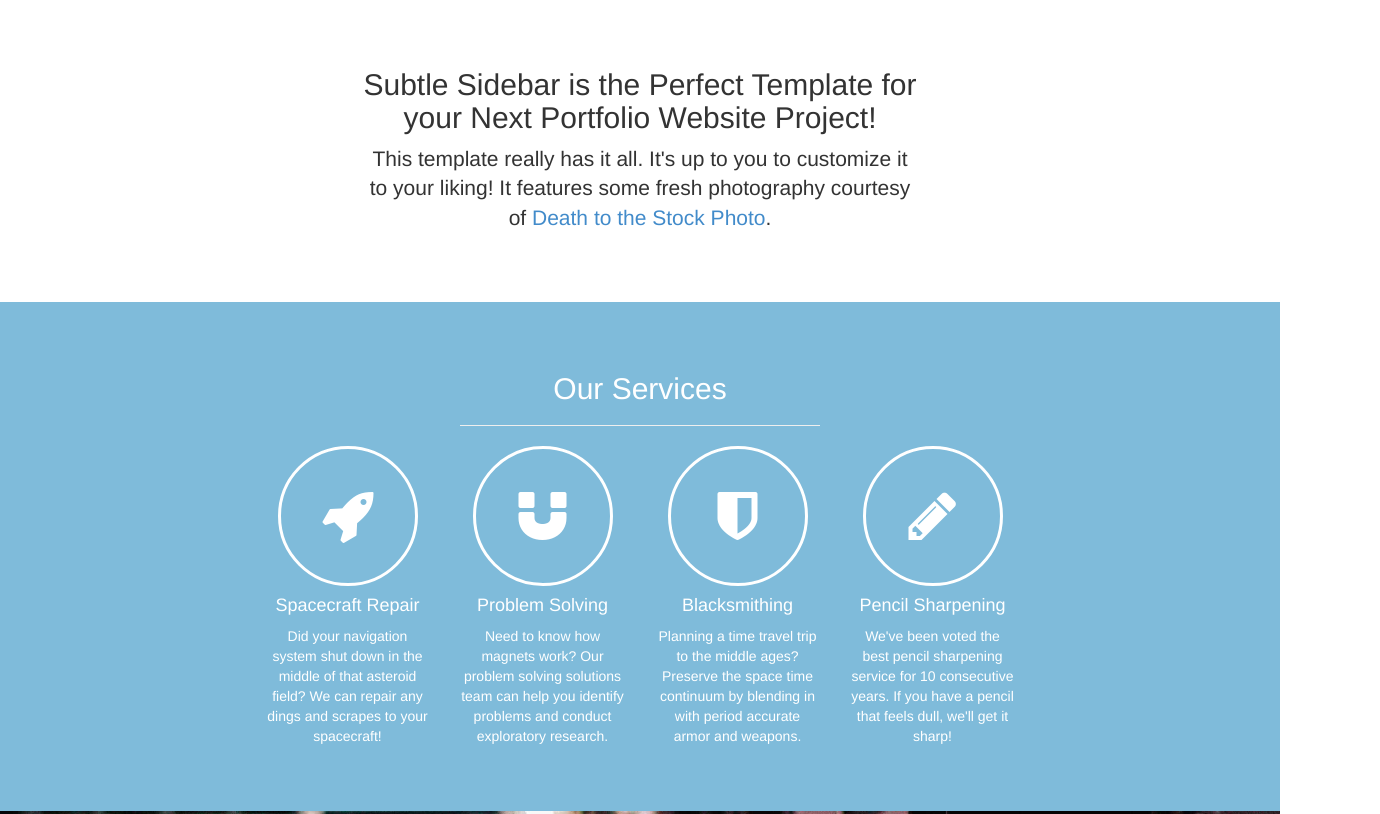
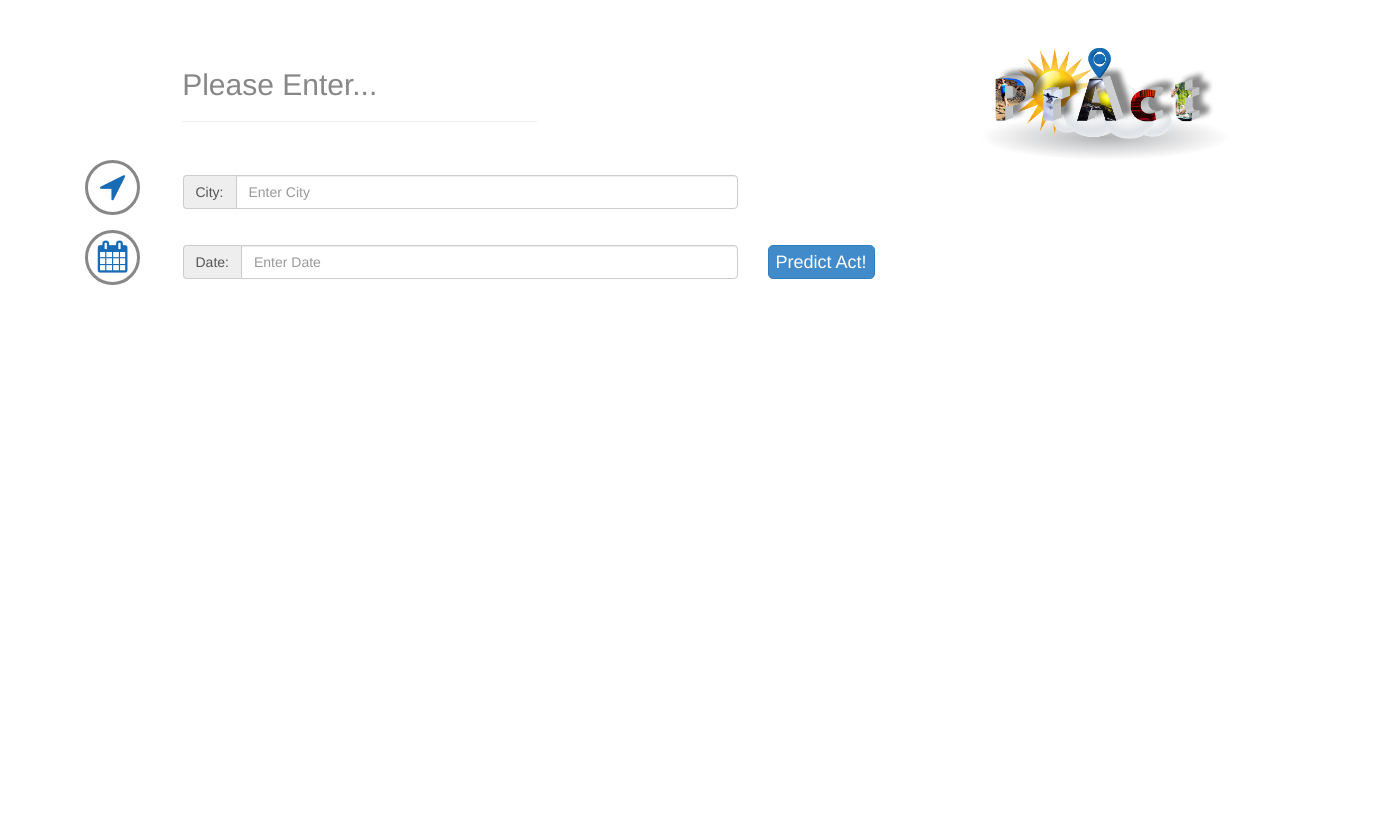
Before and after one commit to WYSIWYG-Fan/PrAct, a plain HTML site: page FrontEnd/stylish-portfolio/index.html in a window 1280 px wide. Shown: the part 802-1616 px from the top of the page, 1380 px wide, since content can reach past the window. Drawn offline with Linux system fonts and the light colour scheme.

Commit message:
Changes FrontEnd

```diff
--- a/FrontEnd/stylish-portfolio/css/stylish-portfolio.css
+++ b/FrontEnd/stylish-portfolio/css/stylish-portfolio.css
@@ -122,30 +122,41 @@ body {
 
 .intro {
   padding: 50px 0;
-}
+color: #878787;
+  }
 
 /* Services */
 
 .services {
   background: #7fbbda;
   padding: 50px 0;
-  color: #ffffff;
+  color: #878787;
 }
+
+
 
 .service-item {
   margin-bottom: 15px;
 }
 
 i.service-icon {
-  border: 3px solid #ffffff;
+  border: 3px solid #878787;
   border-radius: 50%;
   display: inline-block;
-  font-size: 56px;
-  width: 140px;
-  height: 140px;
-  line-height: 136px;
+  font-size: 32px;
+  color: #186cb5;
+  width: 55px;
+  height: 55px;
+  line-height: 48px;
   vertical-align: middle;
   text-align: center;
+}
+
+.btn-l {
+  padding: 7px 7px;
+  font-size: 18px;
+  line-height: 1.0;
+  border-radius: 5px;
 }
 
 /* Callout */
@@ -153,13 +164,14 @@ i.service-icon {
 .callout {
   color: #ffffff;
   display: table;
-  height: 400px;
+  height: 300px;
   width: 100%;
   background: url(../img/callout.jpg) no-repeat center center fixed;
-  -webkit-background-size: cover;
-  -moz-background-size: cover;
-  -o-background-size: cover;
-  background-size: cover;
+  -webkit-background-size: 100%;
+  -moz-background-size: 100%;
+  -o-background-size: 100%;
+  background-size: 100%;
+  margin: 100px;
 }
 
 /* Portfolio */
@@ -174,6 +186,13 @@ i.service-icon {
 
 .img-portfolio {
   margin: 0 auto;
+}
+
+.img-logo {
+  margin: 0 50px;
+  vertical-align: right;
+  float: right;
+  width: 250px;
 }
 
 
--- a/FrontEnd/stylish-portfolio/index.html
+++ b/FrontEnd/stylish-portfolio/index.html
@@ -19,96 +19,75 @@
 
 <body>
 
-    <!-- Side Menu -->
-    <a id="menu-toggle" href="#" class="btn btn-primary btn-lg toggle"><i class="fa fa-bars"></i></a>
-    <div id="sidebar-wrapper">
-        <ul class="sidebar-nav">
-            <a id="menu-close" href="#" class="btn btn-default btn-lg pull-right toggle"><i class="fa fa-times"></i></a>
-            <li class="sidebar-brand"><a href="http://startbootstrap.com">Start Bootstrap</a>
-            </li>
-            <li><a href="#top">Home</a>
-            </li>
-            <li><a href="#about">About</a>
-            </li>
-            <li><a href="#services">Services</a>
-            </li>
-            <li><a href="#portfolio">Portfolio</a>
-            </li>
-            <li><a href="#contact">Contact</a>
-            </li>
-        </ul>
-    </div>
-    <!-- /Side Menu -->
-
     <!-- Full Page Image Header Area -->
     <div id="top" class="header">
-        <div class="vert-text" style="margin: 250px">
+        <div class="vert-text" style="margin: 350px">
             <h3>Predictive Action sugesstion Based on Location and Weather</h3>
-            <a  href="#about" class="btn btn-primary btn-lg" style="position:absolute top:650px"><b>Start</b></a>
+				<div style="position: relative; top:100px">
+					<a  href="#inputForm" class="btn btn-primary btn-lg"><b>Start</b></a>
+				</div>
         </div>
     </div>
     <!-- /Full Page Image Header Area -->
 
     <!-- Intro -->
-    <div id="about" class="intro">
+<div id="inputForm" class="intro">
+ <img class="img-logo img-responsive" src="img/PrAct_Logo.PNG">
+<div class="container">
+            <div class="row" style="margin-left: 1px">
+                <div class="col-md-4 col-md-offset-1">
+                    <h2>Please Enter...</h2>
+                    <hr>
+                </div>
+            </div>
         <div class="container">
             <div class="row">
-                <div class="col-md-6 col-md-offset-3 text-center">
-                    <h2>Subtle Sidebar is the Perfect Template for your Next Portfolio Website Project!</h2>
-                    <p class="lead">This template really has it all. It's up to you to customize it to your liking! It features some fresh photography courtesy of <a target="_blank" href="http://join.deathtothestockphoto.com/">Death to the Stock Photo</a>.</p>
+				<!-- City Item -->
+                <div class="col-md-1">
+					 <div class="service-item">
+                        <i class="service-icon fa fa-location-arrow"></i>
+					</div>
+				</div>
+				<div class="col-md-6">
+					<!-- City Form -->
+                    <div class="input-group" style="margin: 15px auto">
+					<span class="input-group-addon">City:</span>
+					<input type="text" class="form-control" placeholder="Enter City">
 				</div>
 				</div>
 			</div>
-    </div>
-    <!-- /Intro -->
-
-    <!-- Services -->
-    <div id="services" class="services">
-        <div class="container">
 			<div class="row">
-                <div class="col-md-4 col-md-offset-4 text-center">
-                    <h2>Our Services</h2>
-                    <hr>
+				<!-- Date Item -->
+                <div class="col-md-1">
+					 <div class="service-item">
+                        <i class="service-icon fa fa-calendar"></i>
 					</div>
 				</div>
-            <div class="row">
-                <div class="col-md-2 col-md-offset-2 text-center">
-                    <div class="service-item">
-                        <i class="service-icon fa fa-rocket"></i>
-                        <h4>Spacecraft Repair</h4>
-                        <p>Did your navigation system shut down in the middle of that asteroid field? We can repair any dings and scrapes to your spacecraft!</p>
+				<div class="col-md-6">
+					<!-- Date Form -->
+                    <div class="input-group" style="margin: 15px auto">
+					<span class="input-group-addon">Date:</span>
+					<input type="text" class="form-control" placeholder="Enter Date">
 					</div>
 				</div>
-                <div class="col-md-2 text-center">
-                    <div class="service-item">
-                        <i class="service-icon fa fa-magnet"></i>
-                        <h4>Problem Solving</h4>
-                        <p>Need to know how magnets work? Our problem solving solutions team can help you identify problems and conduct exploratory research.</p>
+				<div class="col-md-3 col-md-offset-1" style="margin: 15px auto 50px">
+					<a href="#" class="btn btn-l btn-primary">Predict Act!</a>
+				</div>
+
+        </div>
+
     </div>
 </div>
-                <div class="col-md-2 text-center">
-                    <div class="service-item">
-                        <i class="service-icon fa fa-shield"></i>
-                        <h4>Blacksmithing</h4>
-                        <p>Planning a time travel trip to the middle ages? Preserve the space time continuum by blending in with period accurate armor and weapons.</p>
-                    </div>
-                </div>
-                <div class="col-md-2 text-center">
-                    <div class="service-item">
-                        <i class="service-icon fa fa-pencil"></i>
-                        <h4>Pencil Sharpening</h4>
-                        <p>We've been voted the best pencil sharpening service for 10 consecutive years. If you have a pencil that feels dull, we'll get it sharp!</p>
-                    </div>
-                </div>
-            </div>
-        </div>
-    </div>
-    <!-- /Services -->
+
+
+
+
+
 
     <!-- Callout -->
     <div class="callout">
         <div class="vert-text">
-            <h1>A Dramatic Text Area</h1>
+            <h1>Test</h1>
         </div>
     </div>
     <!-- /Callout -->
```
Also changed, not shown: FrontEnd/Bilder/PrAct_Logo.PNG (added), FrontEnd/Bilder/callout-test.jpg (added), FrontEnd/stylish-portfolio/css/bootstrap.css, FrontEnd/stylish-portfolio/img/PrAct_Logo.PNG (added), FrontEnd/stylish-portfolio/img/callout-test.jpg (added), FrontEnd/stylish-portfolio/img/callout_template.jpg (renamed from FrontEnd/stylish-portfolio/img/callout.jpg), 3 other files. Lines whose indentation alone changed are shown as unchanged.
